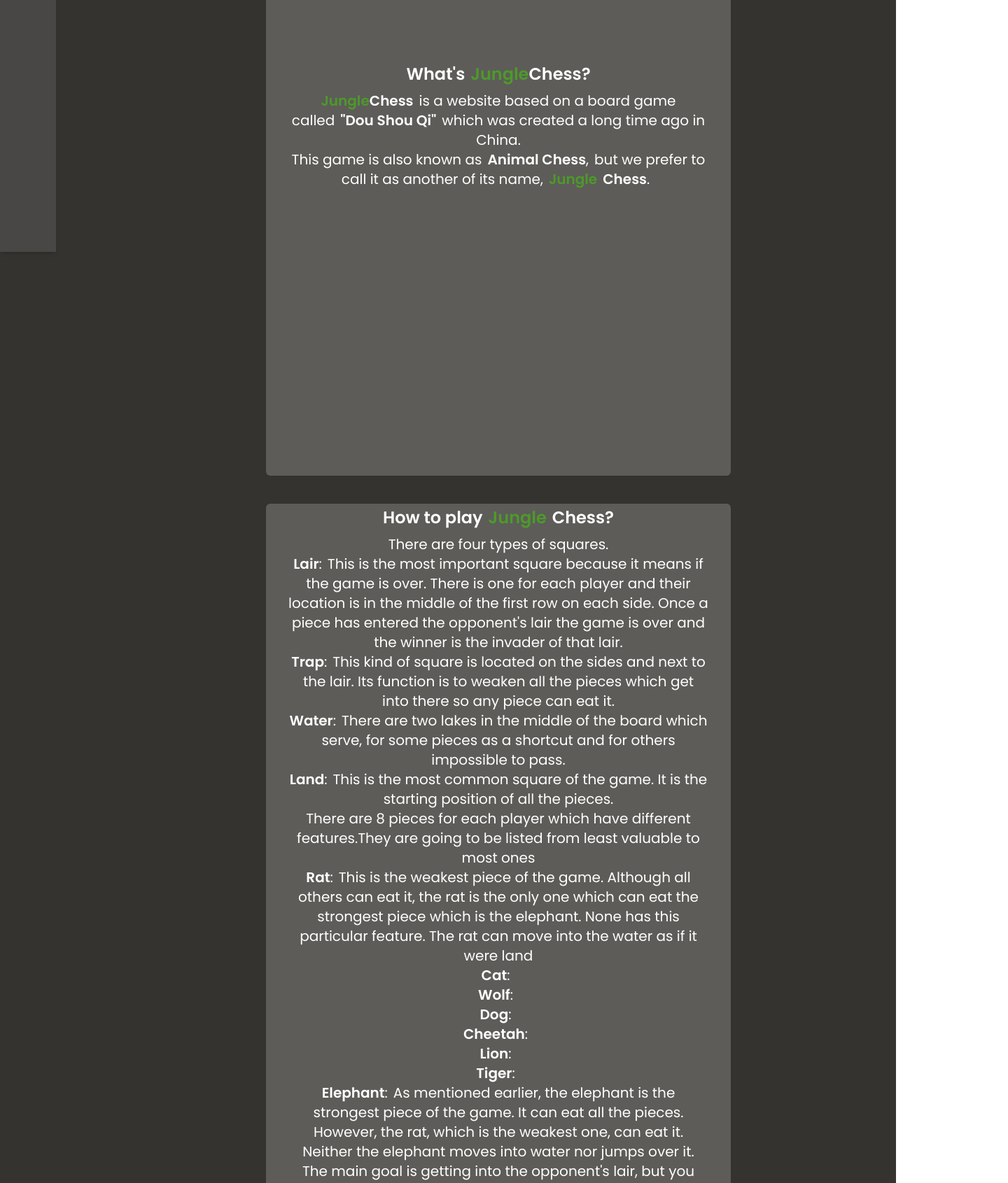
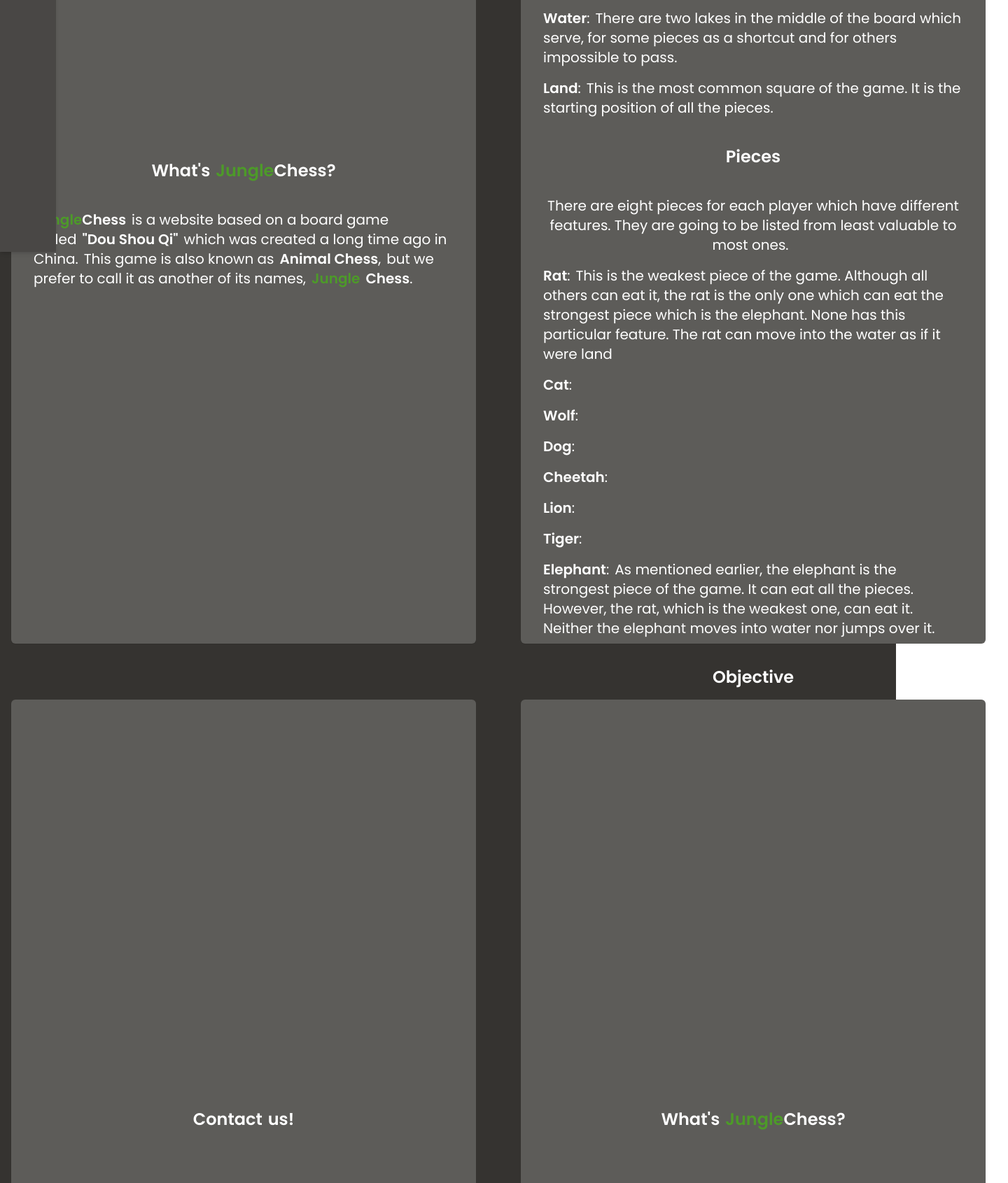
Before and after one commit to MateCon/jungle-chess, a Next.js app: page /aboutjc in a window 1280 px wide. Shown: the part 440-2131 px from the top of the page at 70% size, 1440 px wide, since content can reach past the window. Built offline with nearby package versions, Linux system fonts and the light colour scheme.

Commit message:
about jungle chess page information v2

```diff
--- a/src/pages/aboutjc.tsx
+++ b/src/pages/aboutjc.tsx
@@ -17,32 +17,34 @@ const Home: NextPage = () => {
                 <span className="text-primary-600">Jungle</span>
                 <span className="text-white">Chess</span>
               </h1>
-            <div className="flex flex-col justify-center items-center rounded-md shadow-sm mx-8 px-8 box-content bg-background-700 h-[1000px] w-[600px]">
+              <div className="flex flex-col">
+              <div className="flex flex-row">
+            <div className="flex flex-col justify-center items-center rounded-md shadow-sm mx-8 px-8 mt-10 mb-10 box-content bg-background-700 h-[1200px] w-[600px]">
             <h2
-              className="text-2xl font-semibold text-center mt-10 mb-2"
+              className="text-2xl font-semibold text-center mt-10 mb-10"
               >
                 <span className="text-white mr-2">What's</span>
                 <span className="text-primary-600">Jungle</span>
                 <span className="text-white">Chess?</span>
             </h2>
             <div
-              className="text-xl font-normal text-center mb-10"
+              className="text-xl font-normal text-left mb-10"
               >
                 <span className="text-primary-600 font-semibold">Jungle</span>
                 <span className="text-white font-semibold mr-2">Chess</span>
                 <span className="text-white mr-2">is a website based on a board game called</span>
                 <span className="text-white font-semibold mr-2">"Dou Shou Qi"</span>
-                <span className="text-white">which was created a long time ago in China.</span><br/>
+                <span className="text-white mr-2">which was created a long time ago in China.</span>
                 <span className="text-white mr-2">This game is also known as</span>
                 <span className="text-white font-semibold">Animal Chess</span>
                 <span className="text-white mr-2">,</span>
-                <span className="text-white mr-2">but we prefer to call it as another of its name,</span>
+                <span className="text-white mr-2">but we prefer to call it as another of its names,</span>
                 <span className="text-primary-600 font-semibold mr-2">Jungle</span>
                 <span className="text-white font-semibold">Chess</span>
                 <span className="text-white mr-2">.</span><br/>
             </div>
             </div>
-            <div className="flex flex-col justify-center items-center rounded-md shadow-sm mx-8 px-8 mt-10 box-content bg-background-700 h-[1000px] w-[600px]">
+            <div className="flex flex-col justify-center items-center rounded-md shadow-sm mx-8 px-8 mt-10 mb-10 box-content bg-background-700 h-[1200px] w-[600px]">
 
             <h2
               className="text-2xl font-semibold text-center mt-10 mb-2"
@@ -51,74 +53,161 @@ const Home: NextPage = () => {
                 <span className="text-primary-600 mr-2">Jungle</span>
                 <span className="text-white">Chess?</span>
             </h2>
+            <h2
+              className="text-2xl font-semibold text-center mt-10 mb-10"
+              >
+                <span className="text-white">Squares</span>
+            </h2>
             <div
               className="text-xl font-normal text-center mb-10"
               >
 
 
                 <span className="text-white">There are four types of squares.</span><br/>
+
+            <div
+              className="text-xl font-normal text-left mb-10"
+              >
+
+            <h2
+              className="mt-4 mb-4">
+
                 <span className="text-white font-semibold">Lair</span>
                 <span className="text-white mr-2">:</span>
                 <span className="text-white">This is the most important square because it means if the game is over. There is one for each player and their location is in
                 the middle of the first row on each side. Once a piece has entered the opponent's lair the game is over and the winner is the invader of that lair.</span><br/>
 
+            </h2>
+            <h2
+              className="mt-4 mb-4">
+
                 <span className="text-white font-semibold">Trap</span>
                 <span className="text-white mr-2">:</span>
-                <span className="text-white">This kind of square is located on the sides and next to the lair. Its function is to weaken all the pieces which get into there
+                <span className="text-white">There are three for each player and they are located on the sides of the lair. Its function is to weaken all the pieces which get into there
                 so any piece can eat it.</span><br/>
+            </h2>
 
+            <h2
+              className="mt-4 mb-4">
                 <span className="text-white font-semibold">Water</span>
                 <span className="text-white mr-2">:</span>
                 <span className="text-white">There are two lakes in the middle of the board which serve, for some pieces as a shortcut and for others impossible to pass.</span><br/>
-
-
+            </h2>
+            <h2
+              className="mt-4 mb-4">
                 <span className="text-white font-semibold">Land</span>
                 <span className="text-white mr-2">:</span>
                 <span className="text-white">This is the most common square of the game. It is the starting position of all the pieces.</span><br/>
+            </h2>
+            </div>
 
-                <span className="text-white">There are 8 pieces for each player which have different features.</span>
-                <span className="text-white">They are going to be listed from least valuable to most ones</span><br/>
 
+
+
+            <h2
+              className="text-2xl font-semibold text-center mt-10 mb-10"
+              >
+                <span className="text-white">Pieces</span>
+            </h2>
+                <span className="text-white mr-2">There are eight pieces for each player which have different features. They are going to be listed
+                from least valuable to most ones. </span><br/>
+
+
+            <div
+              className="text-xl font-normal text-left mb-10"
+              >
+            <h2
+              className="mt-4 mb-4">
                 <span className="text-white font-semibold">Rat</span>
                 <span className="text-white mr-2">:</span>
                 <span className="text-white">This is the weakest piece of the game. Although all others can eat it, the rat is the only one which can eat the strongest piece which is the elephant.
                 None has this particular feature. The rat can move into the water as if it were land</span><br/>
+            </h2>
+            <h2
+              className="mt-4 mb-4">
 
                 <span className="text-white font-semibold">Cat</span>
                 <span className="text-white mr-2">:</span>
                 <span className="text-white"></span><br/>
+            </h2>
+            <h2
+              className="mt-4 mb-4">
 
                 <span className="text-white font-semibold">Wolf</span>
                 <span className="text-white mr-2">:</span>
                 <span className="text-white"></span><br/>
-
+            </h2>
+            <h2
+              className="mt-4 mb-4">
                 <span className="text-white font-semibold">Dog</span>
                 <span className="text-white mr-2">:</span>
                 <span className="text-white"></span><br/>
-
+            </h2>
+            <h2
+              className="mt-4 mb-4">
                 <span className="text-white font-semibold">Cheetah</span>
                 <span className="text-white mr-2">:</span>
                 <span className="text-white"></span><br/>
+            </h2>
+            <h2
+              className="mt-4 mb-4">
 
                 <span className="text-white font-semibold">Lion</span>
                 <span className="text-white mr-2">:</span>
                 <span className="text-white"></span><br/>
-
+            </h2>
+            <h2
+              className="mt-4 mb-4">
                 <span className="text-white font-semibold">Tiger</span>
                 <span className="text-white mr-2">:</span>
                 <span className="text-white"></span><br/>
-
+            </h2>
+            <h2
+              className="mt-4 mb-4">
                 <span className="text-white font-semibold">Elephant</span>
                 <span className="text-white mr-2">:</span>
                 <span className="text-white">As mentioned earlier, the elephant is the strongest piece of the game. It can eat all the pieces. However, the rat, which is
                 the weakest one, can eat it. Neither the elephant moves into water nor jumps over it.</span><br/>
+            </h2>
+            </div>
 
-
-
-
+            <h2
+              className="text-2xl font-semibold text-center mt-10 mb-10"
+              >
+                <span className="text-white">Objective</span>
+            </h2>
 
                 <span className="text-white">The main goal is getting into the opponent's lair,
                 but you can also eat all the pieces of the another player.</span>
+            </div>
+            </div>
+            </div>
+            <div className="flex flex-col">
+            <div className="flex flex-row">
+            <div className="flex flex-col justify-center items-center rounded-md shadow-sm mx-8 px-8 mt-10 mb-10 box-content bg-background-700 h-[1200px] w-[600px]">
+            <h2
+              className="text-2xl font-semibold text-center mt-10 mb-10"
+              >
+                <span className="text-white mr-2">Contact</span>
+                <span className="text-white">us!</span>
+            </h2>
+
+            </div>
+
+
+            <div className="flex flex-col justify-center items-center rounded-md shadow-sm mx-8 px-8 mt-10 mb-10 box-content bg-background-700 h-[1200px] w-[600px]">
+            <h2
+              className="text-2xl font-semibold text-center mt-10 mb-10"
+              >
+                <span className="text-white mr-2">What's</span>
+                <span className="text-primary-600">Jungle</span>
+                <span className="text-white">Chess?</span>
+            </h2>
+
+            </div>
+
+
+            </div>
             </div>
             </div>
             </div>
```
